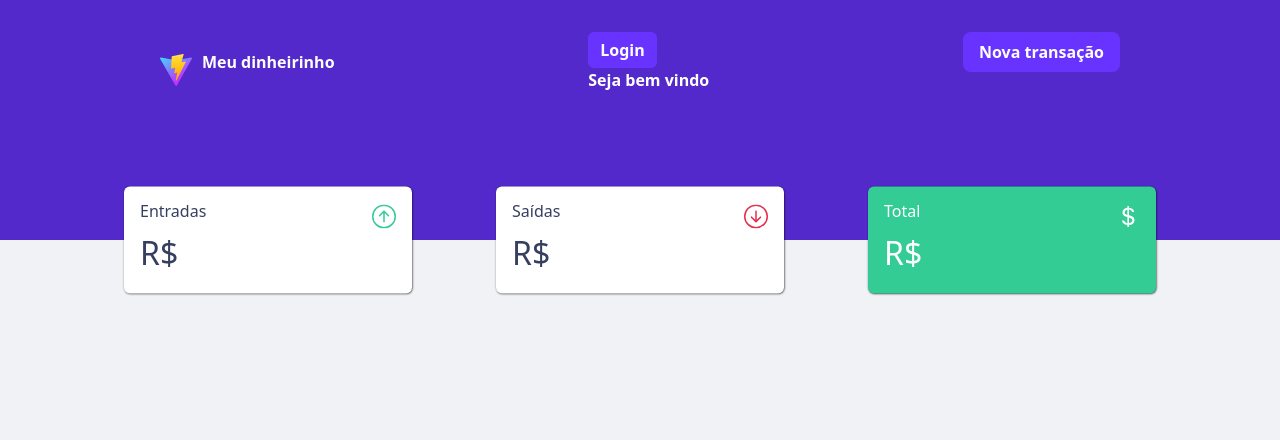
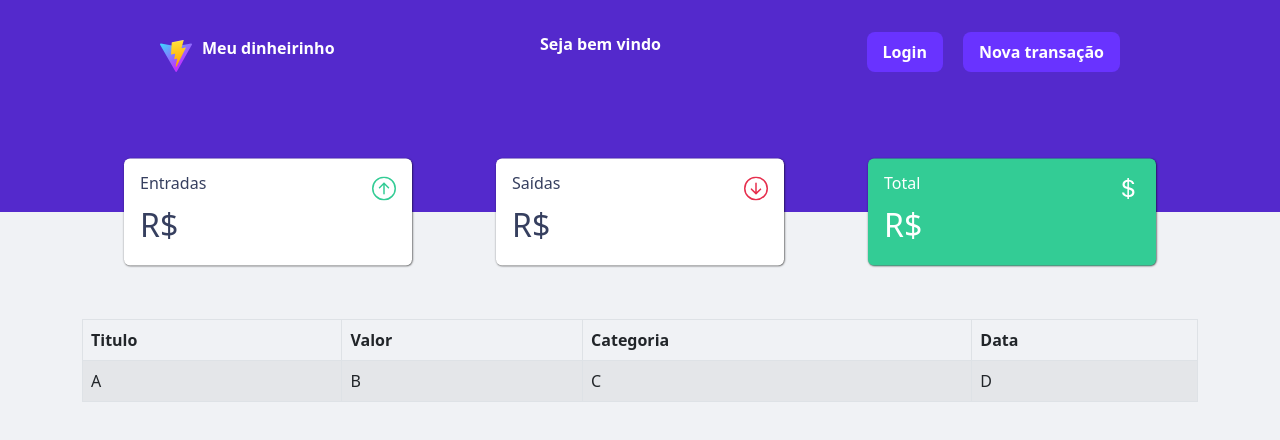
Before and after one commit to diegodsm314/meudinheirinho, a React (Vite) app: page / in a window 1280 px wide. Shown: the top 440 px of the page. Built offline with nearby package versions, Linux system fonts and the light colour scheme; no server answers.

Commit message:
add table and login btn

```diff
--- a/src/components/Header/Header.css
+++ b/src/components/Header/Header.css
@@ -12,7 +12,8 @@ header,
    font-weight: 600;
 }
 
-.logo {
+.logo,
+.buttons {
     display: flex;
     flex-direction: row;
     align-items: center;
--- a/src/components/Header/Header.jsx
+++ b/src/components/Header/Header.jsx
@@ -22,10 +22,10 @@ export function Header() {
                 <p className='headerIcon'>Meu dinheirinho</p>
             </div>
             <div className="login">
-                <Login></Login>
                 <p className="name">Seja bem vindo {nome}</p>
             </div>
-            <div className="mb-2">
+            <div className="buttons mb-2">
+                <Login></Login>
                 <Button size="lg" className='btn-transaction'>
                     Nova transação
                 </Button>
--- a/src/components/Login/Login.jsx
+++ b/src/components/Login/Login.jsx
@@ -23,7 +23,7 @@ export function Login() {
 
     return (
         <>
-            <Button className="btn-login" onClick={handleShow}>
+            <Button className="btn-login" size="lg" onClick={handleShow}>
                 Login
             </Button>
             <div className="formulary">
--- a/src/components/Main/Main.jsx
+++ b/src/components/Main/Main.jsx
@@ -3,6 +3,7 @@ import CardUnique from "../Card/Card";
 import { Login } from "../Login/Login";
 import Container from 'react-bootstrap/Container';
 import Row from 'react-bootstrap/Row';
+import { TableUnique } from "../Table/Table";
 
 
 export function Main() {
@@ -12,6 +13,9 @@ export function Main() {
                 <Row>
                     <CardUnique></CardUnique>
                 </Row>
+                <Row>
+                    <TableUnique></TableUnique>
+                </Row>
             </Container>
         </>
     )
--- a/src/components/Table/Table.jsx
+++ b/src/components/Table/Table.jsx
@@ -4,12 +4,12 @@ import { Table } from "react-bootstrap";
 export function TableUnique() {
     const [tab,setTab] = useState([]);
 
-    useEffect(() => {
-        //setar o usuario IMCOMPLETO
-        user.get("count").then(({ data }) => {
-            setTab(data);
-        })
-    }, [])
+    // useEffect(() => {
+    //     //setar o usuario INCOMPLETO
+    //     data.get("count").then(({ data }) => {
+    //         setTab(data);
+    //     })
+    // }, [])
 
 
     return (
```
